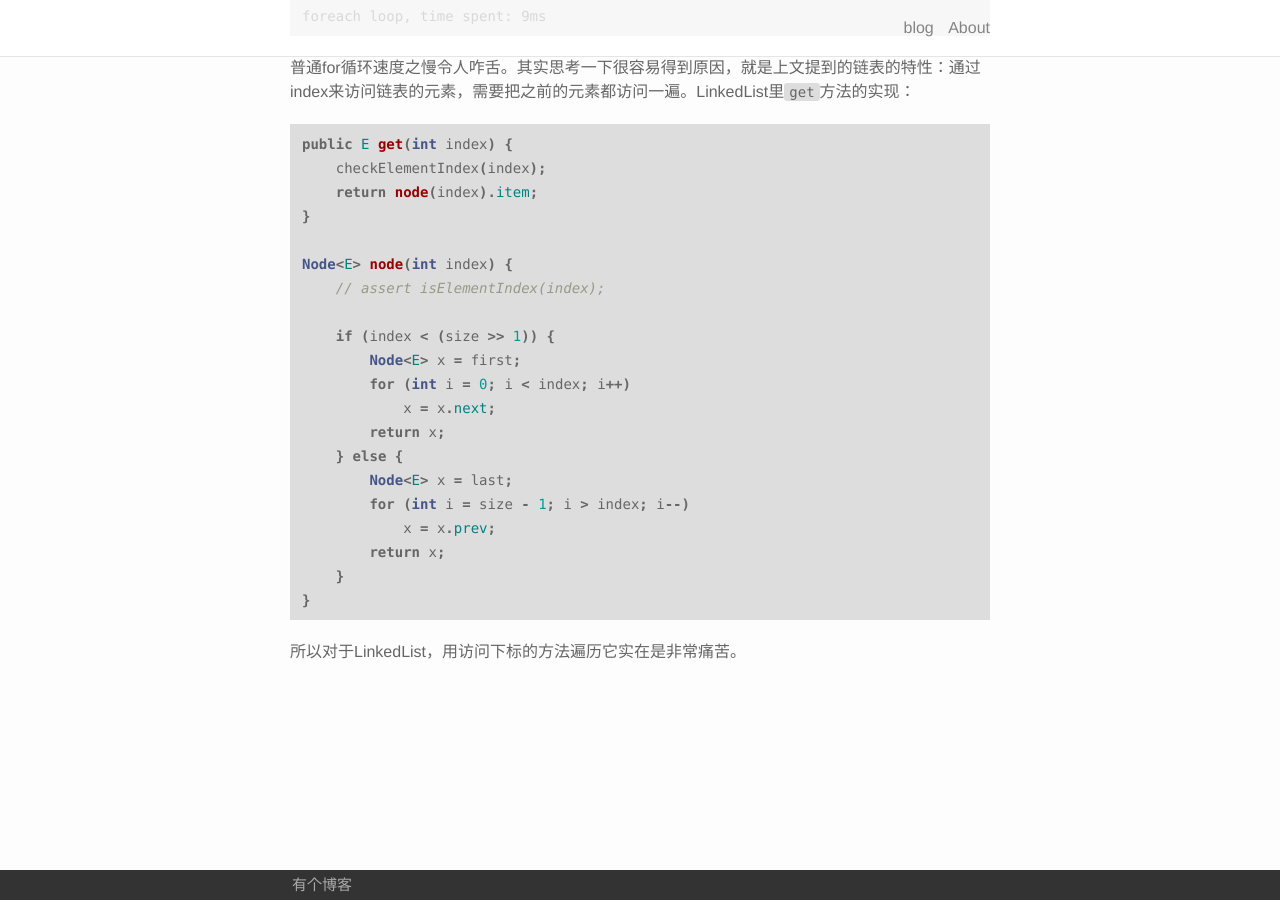
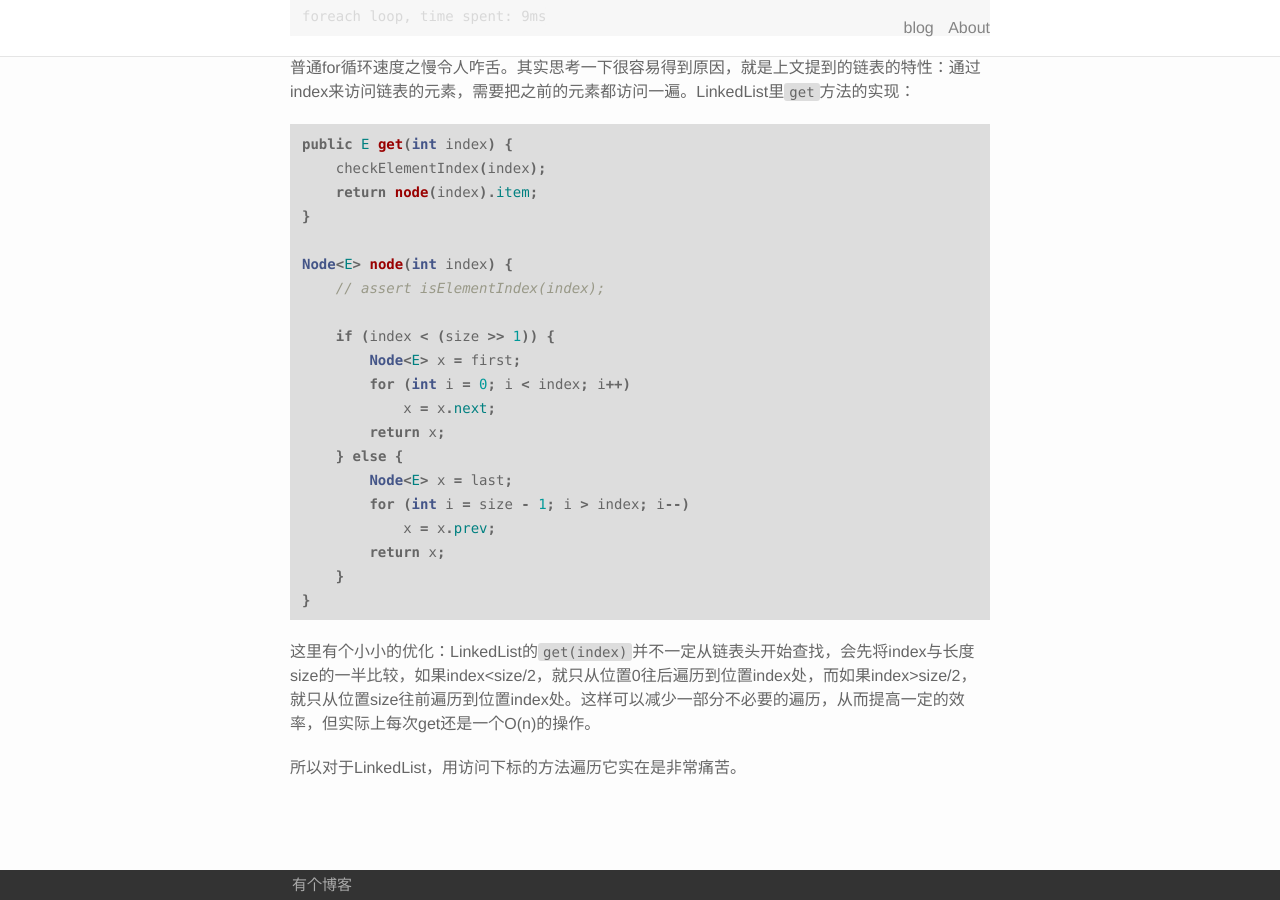
Before and after one commit to afghl/afghl.github.io, a Jekyll site: the page built from _posts/2016-10-30-java-collection-framework-02-linkedlist.markdown, in a window 1280 px wide and 900 px high, scrolled down 2504 px. Built offline with Jekyll 4.4.1, drawn with Linux system fonts in a browser that asks for light colours.

Commit message:
add linkedlist

```diff
--- a/_posts/2016-10-30-java-collection-framework-02-linkedlist.markdown
+++ b/_posts/2016-10-30-java-collection-framework-02-linkedlist.markdown
@@ -126,4 +126,6 @@ Node<E> node(int index) {
 }
 ~~~
 
+这里有个小小的优化：LinkedList的`get(index)`并不一定从链表头开始查找，会先将index与长度size的一半比较，如果index<size/2，就只从位置0往后遍历到位置index处，而如果index>size/2，就只从位置size往前遍历到位置index处。这样可以减少一部分不必要的遍历，从而提高一定的效率，但实际上每次get还是一个O(n)的操作。
+
 所以对于LinkedList，用访问下标的方法遍历它实在是非常痛苦。
```
